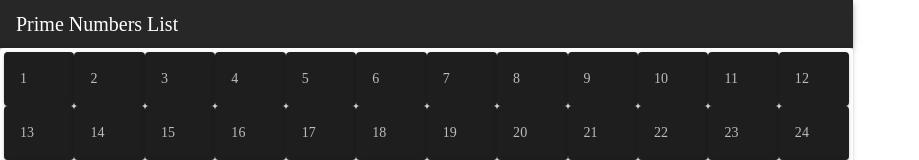
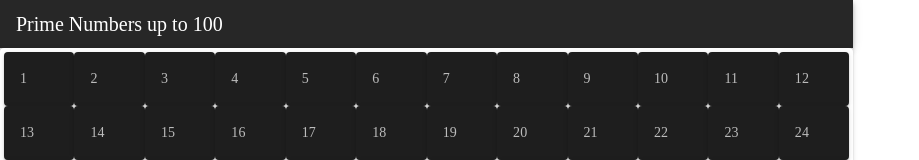
Before and after one commit to leocornus/nuxt-repo, a Nuxt app: page /vuetify/card-primenumbers in a window 1280 px wide. Shown: the top 160 px of the page, without its empty margins (0-919 px from the left). Built offline with nearby package versions, Linux system fonts and the light colour scheme.

Commit message:
update the card title to include up to number

```diff
--- a/pages/vuetify/card-primenumbers.vue
+++ b/pages/vuetify/card-primenumbers.vue
@@ -2,7 +2,7 @@
 // The card for prime number list.
 v-flex( xs12 sm8 )
   v-toolbar( color="indigo" dark dense light )
-    v-toolbar-title Prime Numbers List
+    v-toolbar-title Prime Numbers up to {{ upToNumber }}
   v-card
     v-card-text
       v-layout( row wrap text-center )
```
